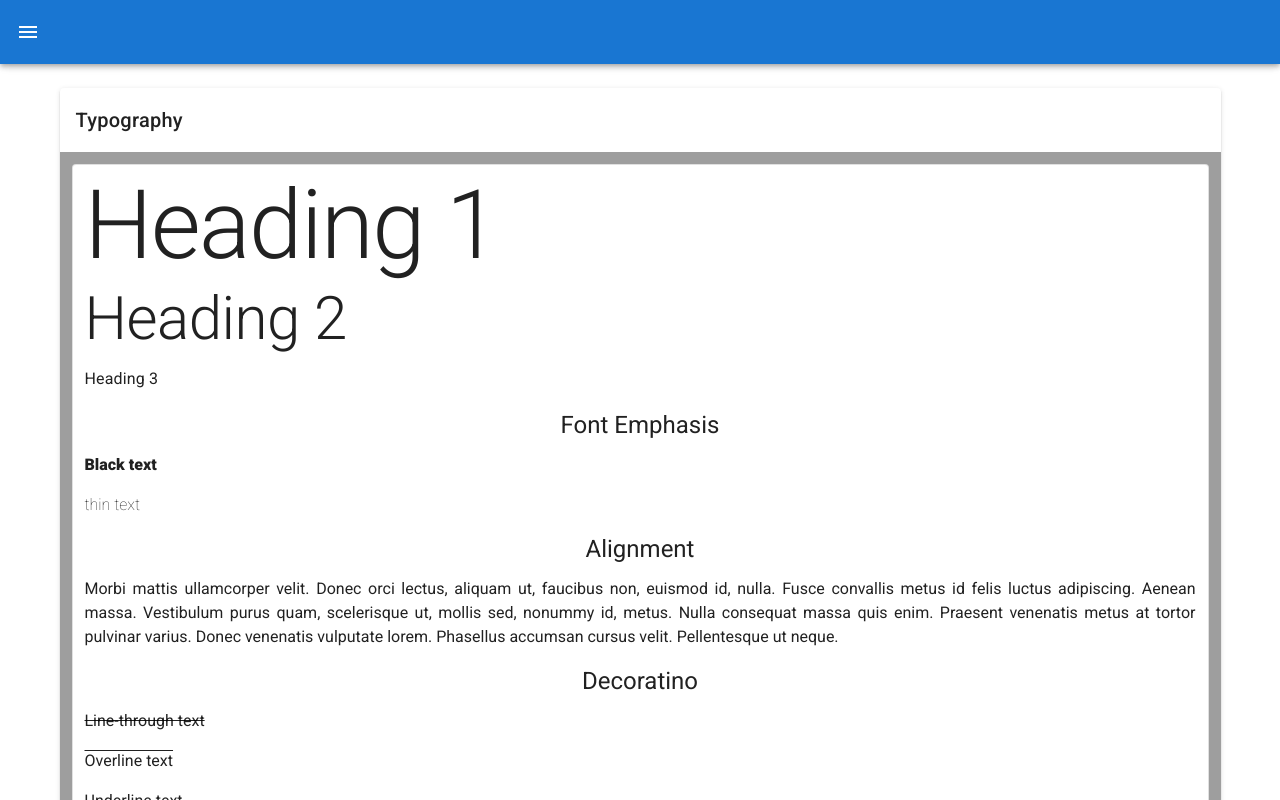
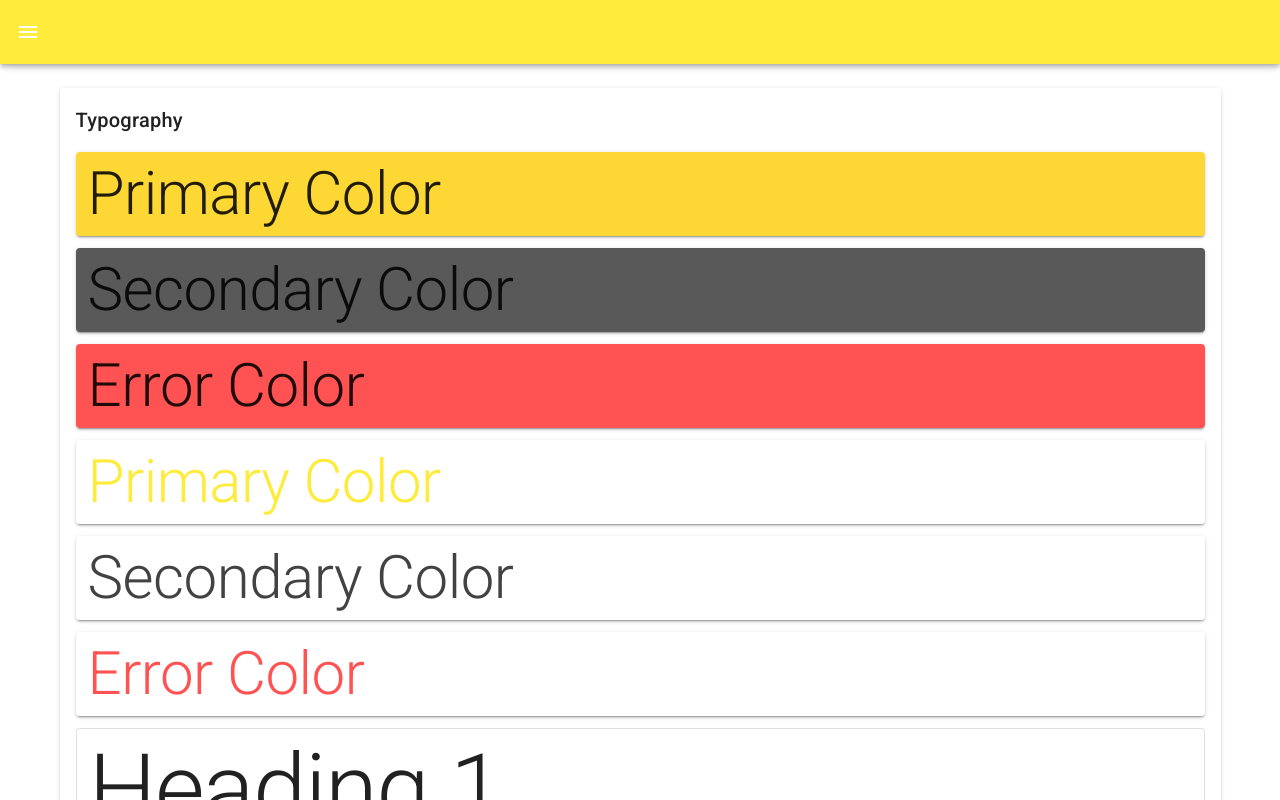
Before and after one commit to ST0PHoon/vuetify_, a Vue app in the folder learn-vuetify/: page /typography in a window 1280 px wide. Shown: the top 800 px of the page. Built offline with nearby package versions, Linux system fonts and the light colour scheme.

Commit message:
Vuetify 색상 적용, 색상 변경

```diff
--- a/learn-vuetify/src/plugins/vuetify.js
+++ b/learn-vuetify/src/plugins/vuetify.js
@@ -1,7 +1,31 @@
 import Vue from 'vue';
 import Vuetify from 'vuetify/lib/framework';
+
+import colors from 'vuetify/lib/util/colors';
 
 Vue.use(Vuetify);
 
 export default new Vuetify({
+  theme: {
+    themes: {
+      light: {
+        primary: colors.yellow,
+        secondary: '#424242',
+        accent: '#82B1FF',
+        error: '#FF5252',
+        info: '#2196F3',
+        success: '#4CAF50',
+        warning: '#FB8C00',
+      },
+      dark: {
+        primary: '#2196F3',
+        secondary: '#424242',
+        accent: '#FF4081',
+        error: '#FF5252',
+        info: '#2196F3',
+        success: '#4CAF50',
+        warning: '#FB8C00',
+      },
+    }
+  }
 });
--- a/learn-vuetify/src/views/Typography.vue
+++ b/learn-vuetify/src/views/Typography.vue
@@ -4,7 +4,27 @@
       <v-card-title>
         Typography
       </v-card-title>
-      <v-container class="grey ligten-3">
+      <v-card-text>
+        <!--색상변경-->
+        <v-card class="pa-3 mb-3 text-h2 primary darken-1">
+          Primary Color
+        </v-card>
+        <v-card class="pa-3 mb-3 text-h2 secondary lighten-1">
+          Secondary Color
+        </v-card>
+        <v-card class="pa-3 mb-3 text-h2 error">
+          Error Color
+        </v-card>
+        <!--글자 색상변경-->
+        <v-card class="pa-3 mb-3 text-h2 primary--text">
+          Primary Color
+        </v-card>
+        <v-card class="pa-3 mb-3 text-h2 secondary--text">
+          Secondary Color
+        </v-card>
+        <v-card class="pa-3 mb-3 text-h2 error--text">
+          Error Color
+        </v-card>
         <v-card class="pa-3" outlined>
           <!-- 글자 크기 -->
           <p class="text-h1">Heading 1</p>
@@ -42,7 +62,7 @@
             Disabled text has an opacity of 38% in light theme and 50% in dark.
           </p>
         </v-card>
-      </v-container>
+      </v-card-text>
     </v-card>
   </v-container>
 </template>
```
